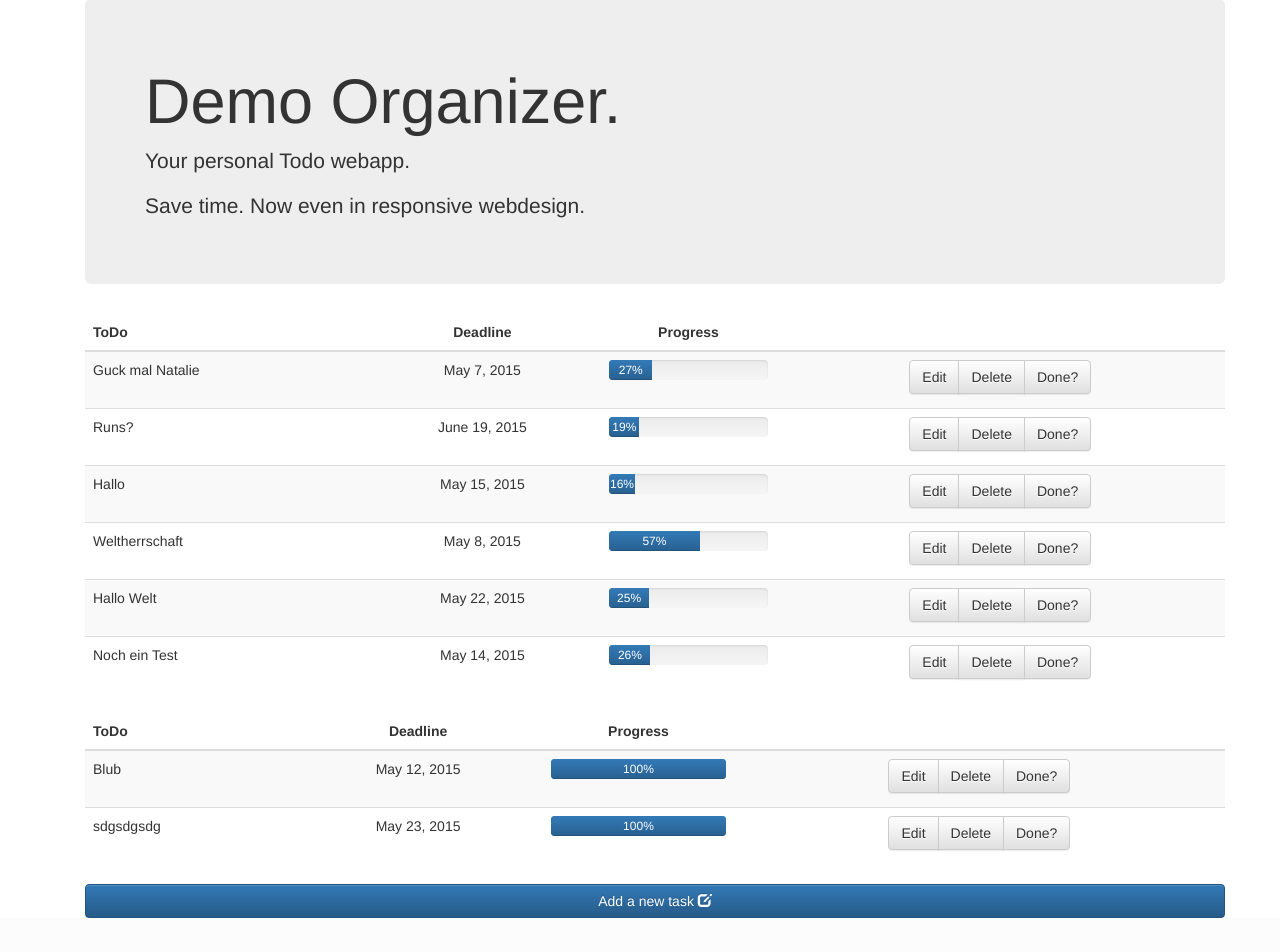
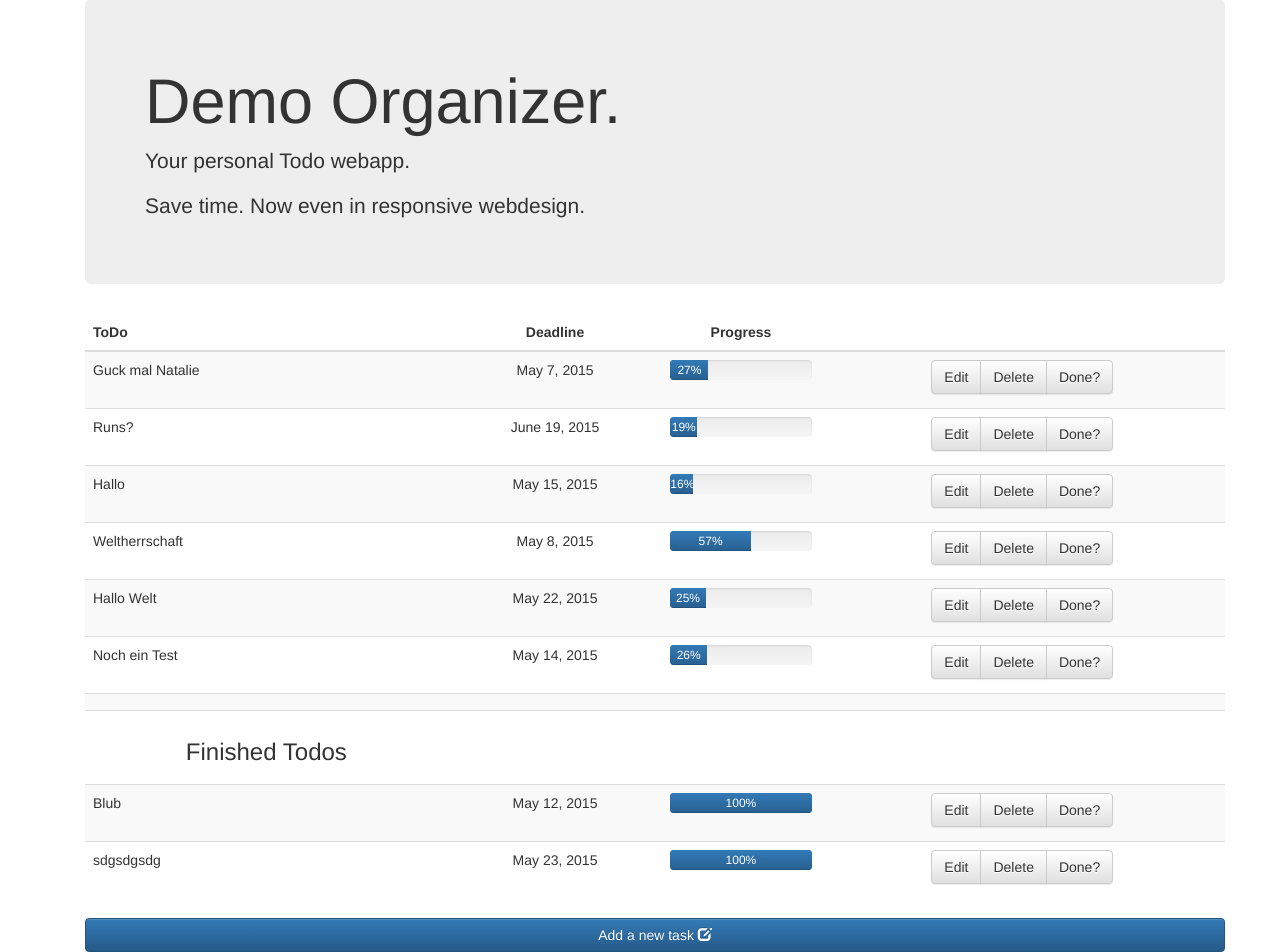
Before and after one commit to patreu22/todotracker, a Django app: page / in a window 1280 px wide. Shown: the part 73-1025 px from the top of the page. Before the commit the page ends 991 px from the top, so only its background shows below. Run offline with Django 3.2, Linux system fonts and the light colour scheme; data comes from the database, SQL or seed files in the repository; both versions use the stored data as it was after the commit; some libraries are stand-ins or nearby versions.

Commit message:
Index view finished

```diff
--- a/todolist/templates/index.html
+++ b/todolist/templates/index.html
@@ -47,31 +47,23 @@
                       <a href="finish/{{todo.id}}" role="button" class="btn btn-default">Done?</a>
                     </div>
                   </td>
+                </tr>
               {% endif %}
             {% endfor %}
 
+            <tr>
+              <td></td>
+              <td></td>
+              <td></td>
+              <td></td>
+            </tr>
+            <tr>
+              <td><h3>Finished Todos</h3></td>
+              <td></td>
+              <td></td>
+              <td></td>
+            </tr>
 
-          </tbody>
-        </table>
-        </div>
-
-
-        <!--Table with tasks to do -->
-        <div class="container">
-        <table class="text-center table table-striped table-hover">
-          <!-- Table Head-->
-          <thead>
-            <tr>
-              <th class="text-left">ToDo</th>
-              <th class="text-center">Deadline</th>
-              <th class="text-center">Progress</th>
-              <th class="text-right"></th>
-            </tr>
-          </thead>
-
-
-          <tbody>
-            <!--Table content-->
             {% for todo in object_list %}
               {% if todo.progress >= 100  %}
                 <tr>
@@ -91,6 +83,7 @@
                       <a href="finish/{{todo.id}}" role="button" class="btn btn-default">Done?</a>
                     </div>
                   </td>
+                </tr>
               {% endif %}
             {% endfor %}
 
@@ -98,6 +91,9 @@
           </tbody>
         </table>
         </div>
+
+
+
 
 
           <!--Add a to do-->
```
Also changed, not shown: db.sqlite3.
